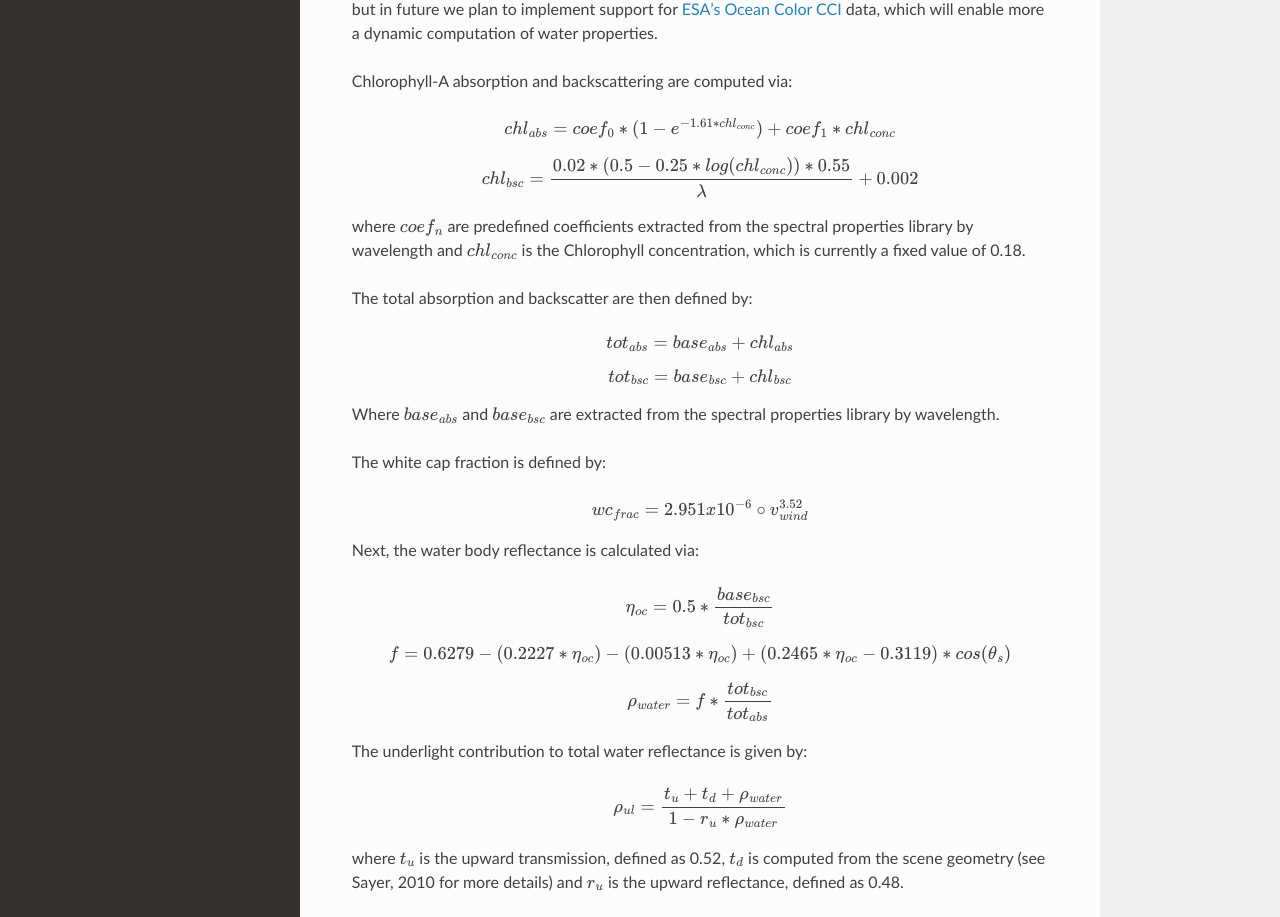
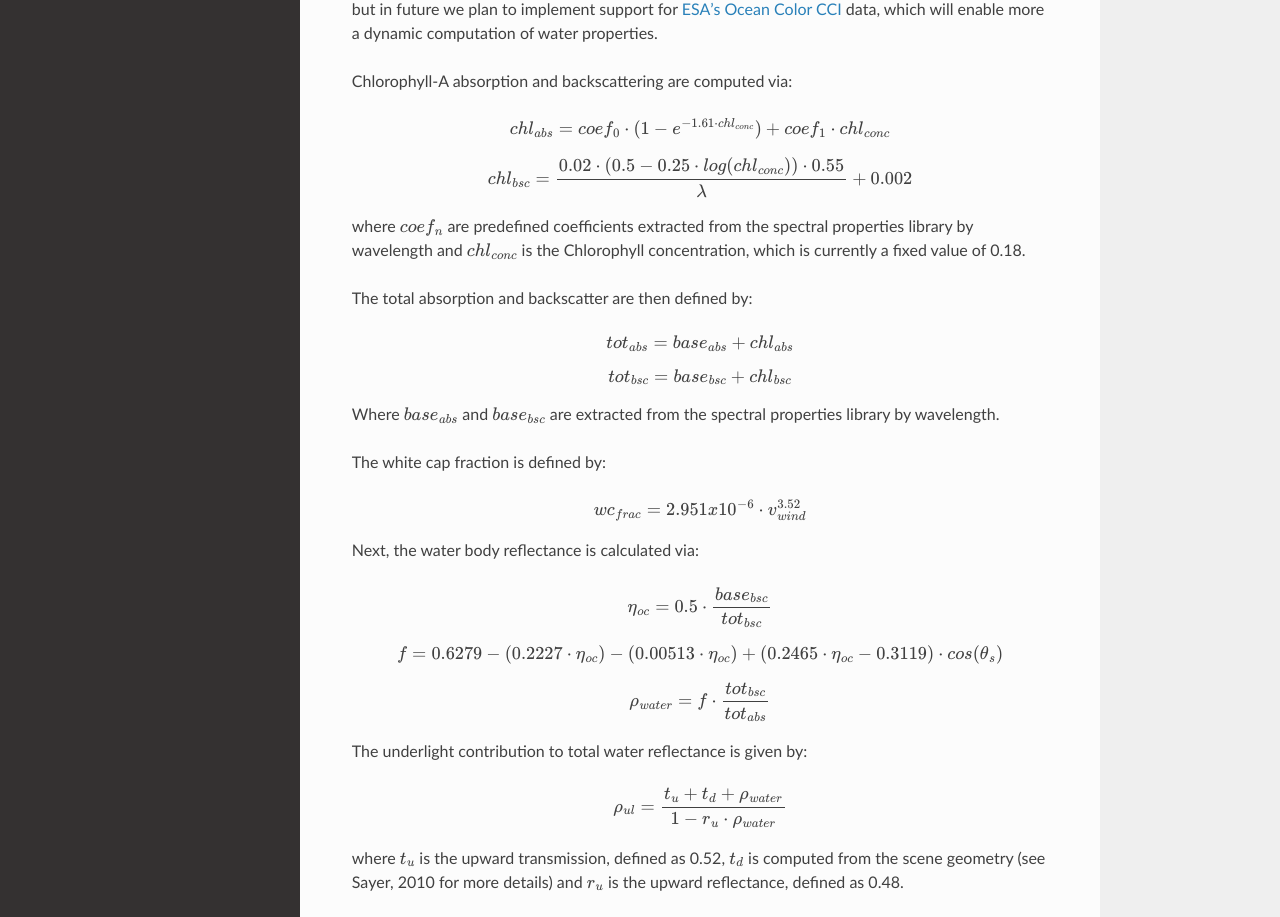
Before and after one commit to simonrp84/PyCoxMunk, a Sphinx documentation site: the page built from docs/pcm_technical.rst, in a window 1280 px wide and 1400 px high, scrolled down 1055 px. Shown: the part 317-1234 px from the top of the window. Built offline with Sphinx 7.4.7 and the Read the Docs theme 2.0.0, drawn with Linux system fonts in a browser that asks for light colours.

Commit message:
Update documentation

```diff
--- a/docs/pcm_technical.rst
+++ b/docs/pcm_technical.rst
@@ -60,9 +60,9 @@ a dynamic computation of water properties.
 Chlorophyll-A absorption and backscattering are computed via:
 
 .. math::
-    {chl_{abs}} = coef_0 * ( 1 - e^{-1.61 * chl_{conc}}) + coef_1 * chl_{conc}
+    {chl_{abs}} = coef_0 \cdot ( 1 - e^{-1.61 \cdot chl_{conc}}) + coef_1 \cdot chl_{conc}
 .. math::
-    {chl_{bsc}} = \frac{0.02 * ( 0.5 - 0.25 * log(chl_{conc})) * 0.55}{\lambda} + 0.002
+    {chl_{bsc}} = \frac{0.02 \cdot ( 0.5 - 0.25 \cdot log(chl_{conc})) \cdot 0.55}{\lambda} + 0.002
 
 where :math:`coef_n` are predefined coefficients extracted from the spectral properties library by wavelength
 and :math:`chl_{conc}` is the Chlorophyll concentration, which is currently a fixed value of 0.18.
@@ -79,21 +79,21 @@ Where :math:`base_{abs}` and :math:`base_{bsc}` are extracted from the spectral
 The white cap fraction is defined by:
 
 .. math::
-    {wc_{frac}} = 2.951x10^{-6} \circ v_{wind}^{3.52}
+    {wc_{frac}} = 2.951x10^{-6} \cdot v_{wind}^{3.52}
 
 Next, the water body reflectance is calculated via:
 
 .. math::
-    \eta_{oc} = 0.5 * \frac{base_{bsc}}{tot_{bsc}}
+    \eta_{oc} = 0.5 \cdot \frac{base_{bsc}}{tot_{bsc}}
 .. math::
-    f = 0.6279 - (0.2227 * \eta_{oc}) - (0.00513 * \eta_{oc}) + (0.2465 * \eta_{oc} - 0.3119) * cos(\theta_s)
+    f = 0.6279 - (0.2227 \cdot \eta_{oc}) - (0.00513 \cdot \eta_{oc}) + (0.2465 \cdot \eta_{oc} - 0.3119) \cdot cos(\theta_s)
 .. math::
-    \rho_{water} = f * \frac{tot_{bsc}}{tot_{abs}}
+    \rho_{water} = f \cdot \frac{tot_{bsc}}{tot_{abs}}
 
 The underlight contribution to total water reflectance is given by:
 
 .. math::
-    \rho_{ul} = \frac{t_u + t_d + \rho_{water}}{1 - r_u * \rho_{water}}
+    \rho_{ul} = \frac{t_u + t_d + \rho_{water}}{1 - r_u \cdot \rho_{water}}
 
 where :math:`t_u` is the upward transmission, defined as 0.52, :math:`t_d` is computed from the scene geometry (see
 Sayer, 2010 for more details) and :math:`r_u` is the upward reflectance, defined as 0.48.
```
